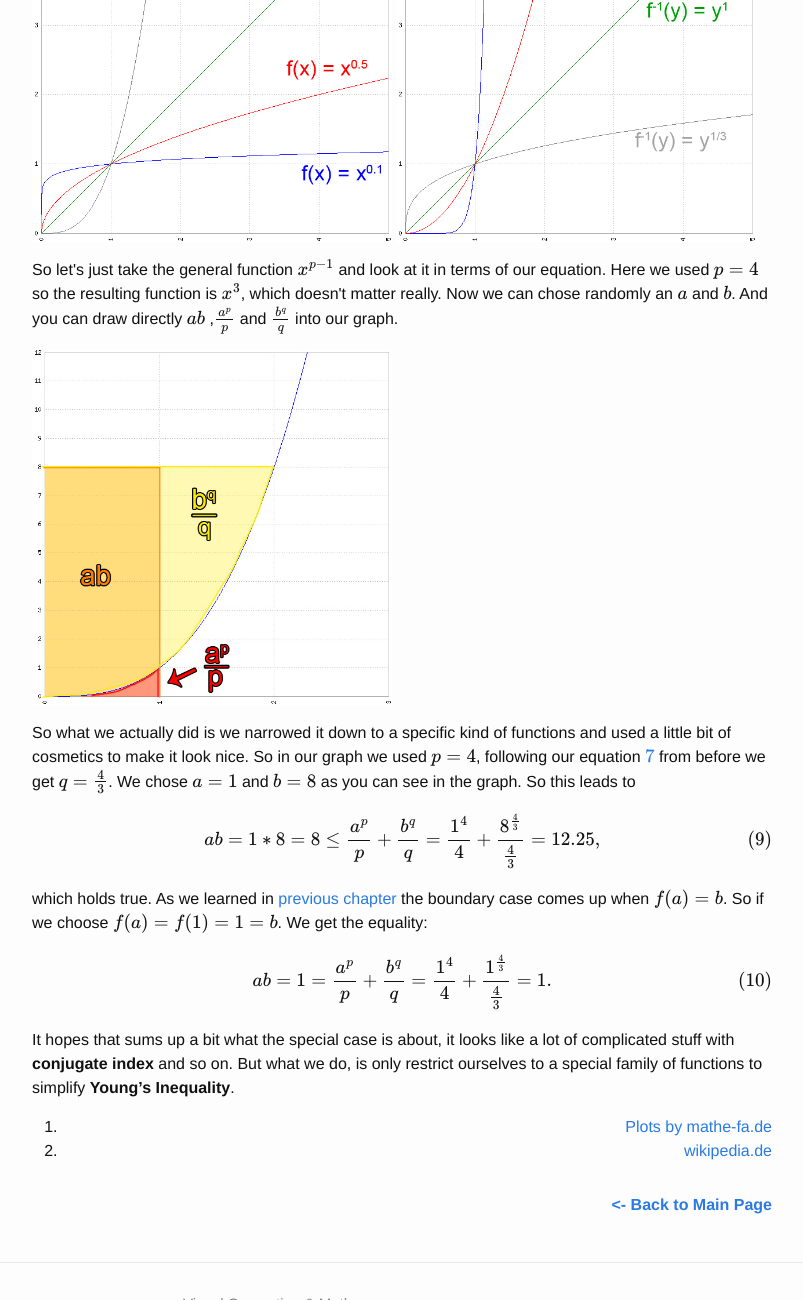
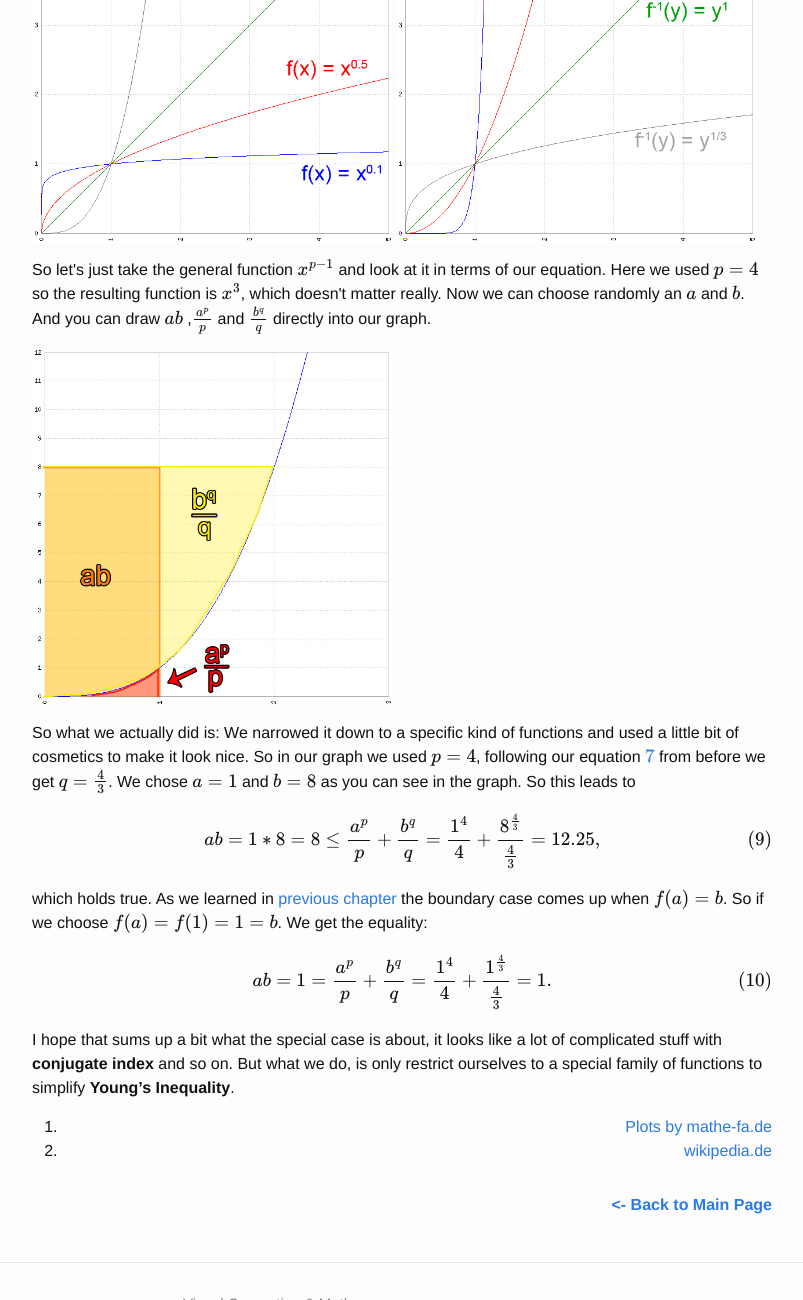
Before and after one commit to MeyerFabian/MeyerFabian.github.io, a plain HTML site: page inequality/2016/05/20/special-case-young.html in a window 1280 px wide. Shown: the part 1821-3121 px from the top of the page, without its empty margins (238-1041 px from the left). Drawn offline with nearby package versions, Linux system fonts and the light colour scheme; some packages are replaced by stand-ins of ours; a script that the page names is missing.

Commit message:
corrections regarding youngs special case.

```diff
--- a/feed.xml
+++ b/feed.xml
@@ -5,8 +5,8 @@
     <description>I will cover different topics of Visual Computing and Math.</description>
     <link>http://MeyerFabian.github.io/</link>
     <atom:link href="http://MeyerFabian.github.io/feed.xml" rel="self" type="application/rss+xml"/>
-    <pubDate>Fri, 20 May 2016 20:29:32 +0200</pubDate>
-    <lastBuildDate>Fri, 20 May 2016 20:29:32 +0200</lastBuildDate>
+    <pubDate>Fri, 20 May 2016 20:38:05 +0200</pubDate>
+    <lastBuildDate>Fri, 20 May 2016 20:38:05 +0200</lastBuildDate>
     <generator>Jekyll v3.1.3</generator>
 
       <item>
--- a/inequality/2016/05/20/special-case-young.html
+++ b/inequality/2016/05/20/special-case-young.html
@@ -120,9 +120,9 @@ ab \leq \frac{a^{p}}{p} + \frac{b^{q}}{q}.
 <p>So let's take a step back and look what we actually did here. Let's look back at Young's Inequality. We used a specific family of functions: $x^{p-1}$ ,where $p&gt;1$. They are as we required for the <a href="../05/depicking-youngs-inequality.html#defyoung">Young's Inequality</a> strictly monotonically increasing and unlimited with $f(0)=0$. The counterpart of $x^{p-1}$ is $x=y^{\frac{1}{p-1}}$ displayed on the right, which can be used to calculate the area above the curve of $f(x)$.</p>
 <p><img width="360px" src="../../../../image/xpfunktionsschar.jpg" />
 <img width="360px" src="../../../../image/ypfunktionsschar.jpg" /></p>
-<p>So let's just take the general function $x^{p-1}$ and look at it in terms of our equation. Here we used $p=4$ so the resulting function is $x^3$, which doesn't matter really. Now we can chose randomly an $a$ and $b$. And you can draw directly $ab$ ,$\frac{a^p}{p}$ and $\frac{b^q}{q}$ into our graph. </p>
+<p>So let's just take the general function $x^{p-1}$ and look at it in terms of our equation. Here we used $p=4$ so the resulting function is $x^3$, which doesn't matter really. Now we can choose randomly an $a$ and $b$. And you can draw $ab$ ,$\frac{a^p}{p}$ and $\frac{b^q}{q}$ directly into our graph. </p>
 <p><img width="360px" src="../../../../image/YoungSpecialCase.jpg" /></p>
-<p>So what we actually did is we narrowed it down to a specific kind of functions and used a little bit of cosmetics to make it look nice. So in our graph we used $p=4$, following our equation \ref{eq:q} from before we get $q = \frac{4}{3}$. We chose $a=1$ and $b=8$ as you can see in the graph. So this leads to</p>
+<p>So what we actually did is: We narrowed it down to a specific kind of functions and used a little bit of cosmetics to make it look nice. So in our graph we used $p=4$, following our equation \ref{eq:q} from before we get $q = \frac{4}{3}$. We chose $a=1$ and $b=8$ as you can see in the graph. So this leads to</p>
 <p>\begin{eqnarray}
 ab = 1*8 = 8 \leq \frac{a^p}{p} + \frac{b^q}{q} = \frac{1^4}{4} + \frac{8^{\frac{4}{3}}}{\frac{4}{3}}=12.25,
 \end{eqnarray}
@@ -130,7 +130,7 @@ which holds true. As we learned in <a href="../05/depicking-youngs-inequality.ht
 \begin{eqnarray}
 ab = 1 =  \frac{a^p}{p} + \frac{b^q}{q} = \frac{1^4}{4} + \frac{1^{\frac{4}{3}}}{\frac{4}{3}}=1.
 \end{eqnarray}
-It hopes that sums up a bit what the special case is about, it looks like a lot of complicated stuff with <b>conjugate index</b> and so on. But what we do, is only  restrict ourselves to a special family of functions to simplify <b>Young’s Inequality</b>.</p>
+I hope that sums up a bit what the special case is about, it looks like a lot of complicated stuff with <b>conjugate index</b> and so on. But what we do, is only  restrict ourselves to a special family of functions to simplify <b>Young’s Inequality</b>.</p>
 <ol style="text-align:right;">
 <li><a href="http://www.mathe-fa.de/de#anchor">Plots by mathe-fa.de</a></li>
 <li><a href="https://de.wikibooks.org/wiki/Beweisarchiv:_Analysis:_Ungleichungen:_Young'sche_Ungleichung">wikipedia.de</a></li>
```
